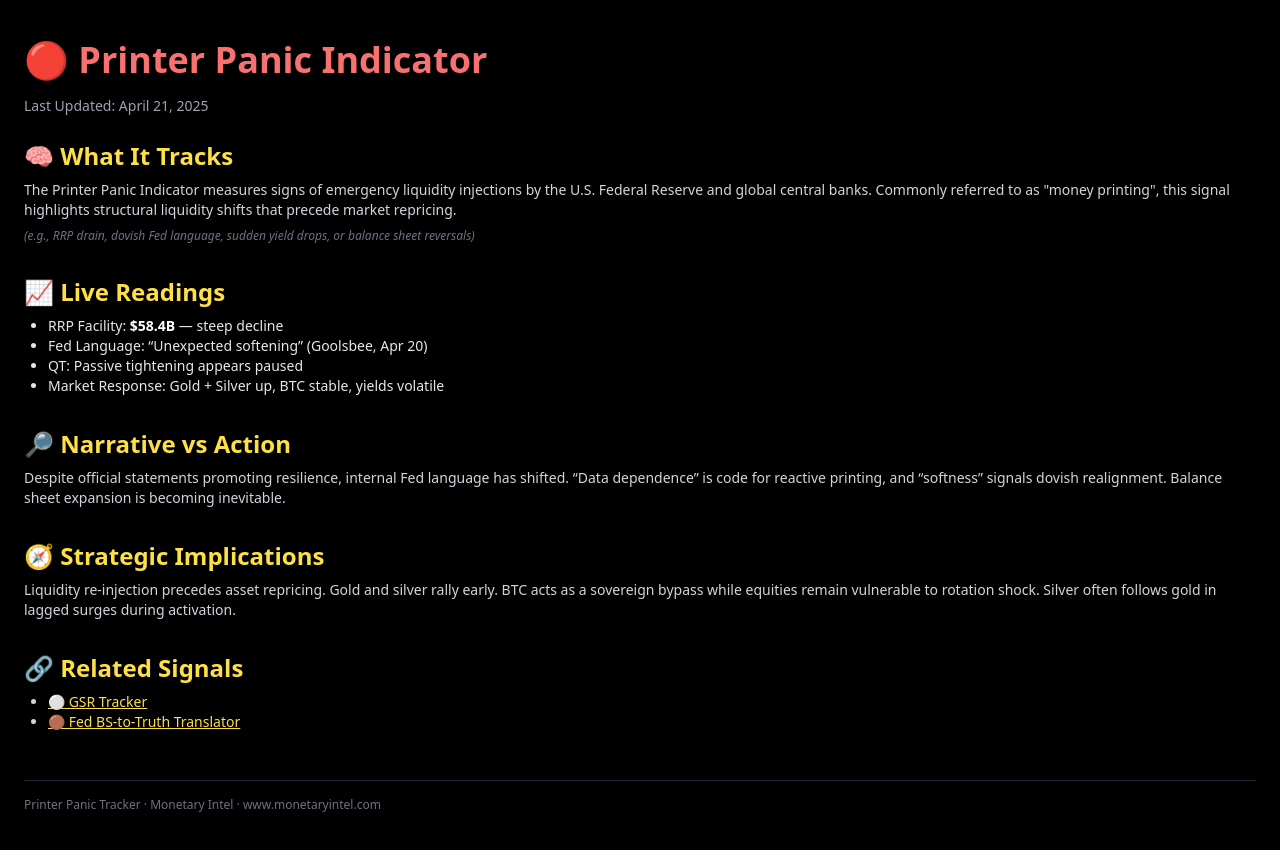
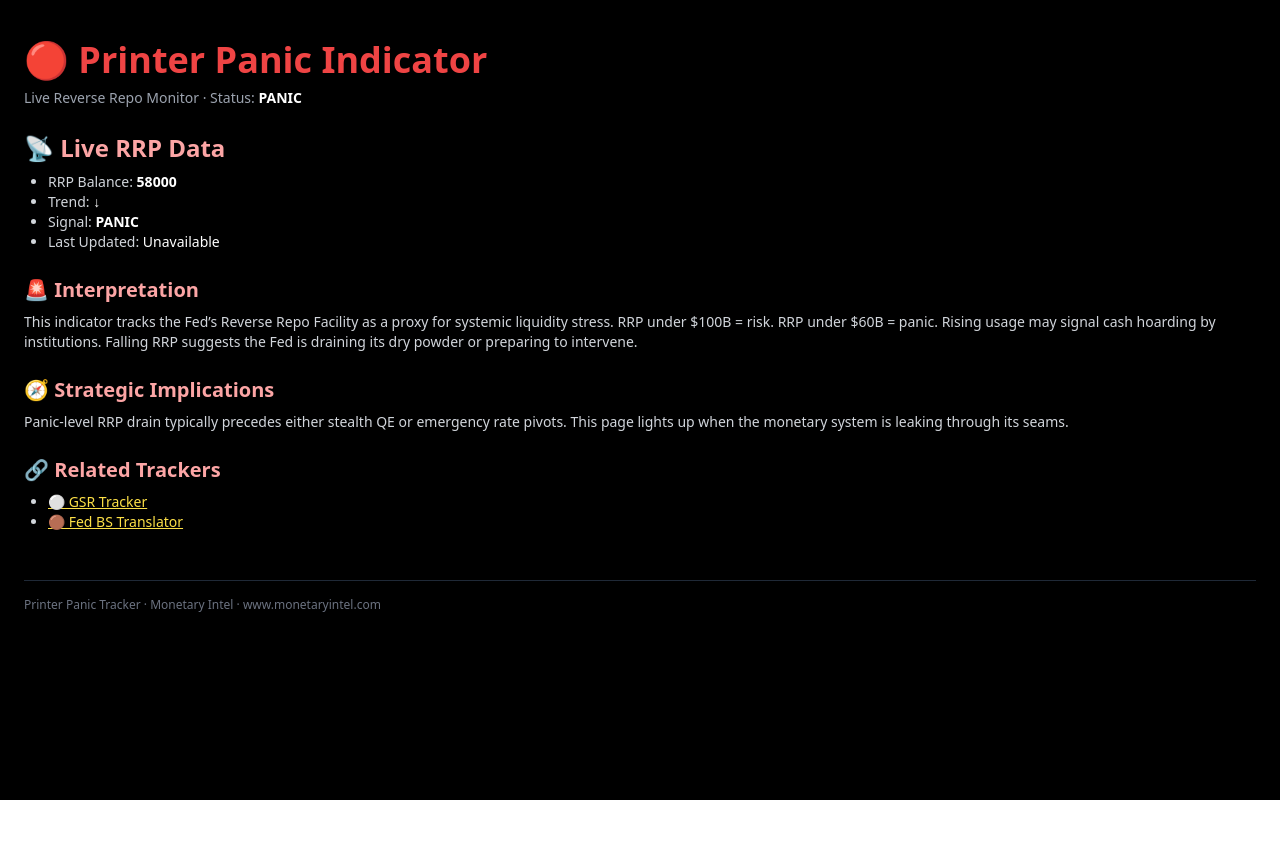
Before and after one commit to Shasta232/reset-ledger, a Next.js app: page /trackers/printer-panic in a window 1280 px wide. Shown: the top 850 px of the page. After the commit the page ends 800 px from the top, so only its background shows below. Built offline with nearby package versions, Linux system fonts and the light colour scheme; no server answers.

Commit message:
Restore live printer panic tracker with FRED data

```diff
--- a/pages/trackers/printer-panic.js
+++ b/pages/trackers/printer-panic.js
@@ -1,50 +1,69 @@
 import Link from 'next/link';
 
-export default function PrinterPanic() {
+export async function getServerSideProps() {
+  const fallback = { rrp: 58000, status: 'PANIC', trend: '↓', updated: 'Unavailable' };
+
+  try {
+    const res = await fetch('https://api.stlouisfed.org/fred/series/observations?series_id=RRPONTSYD&api_key=c820e0ce56eee34bb625b87367825a49&file_type=json&limit=2');
+    const data = await res.json();
+
+    const latest = data.observations[data.observations.length - 1];
+    const prev = data.observations[data.observations.length - 2];
+
+    const rrp = parseFloat(latest.value);
+    const trend = rrp > parseFloat(prev.value) ? '↑' : rrp < parseFloat(prev.value) ? '↓' : '→';
+    let status = 'SAFE';
+    if (rrp < 100000) status = 'RISK';
+    if (rrp < 60000) status = 'PANIC';
+
+    return {
+      props: {
+        rrp: rrp.toLocaleString('en-US', { style: 'currency', currency: 'USD', maximumFractionDigits: 0 }),
+        trend,
+        status,
+        updated: latest.date
+      }
+    };
+  } catch (err) {
+    return { props: fallback };
+  }
+}
+
+export default function PrinterPanic({ rrp, trend, status, updated }) {
   return (
     <main className="min-h-screen bg-black text-white font-sans px-6 py-10">
-      <h1 className="text-4xl font-bold text-red-400 mb-4">🔴 Printer Panic Indicator</h1>
-      <p className="text-sm text-gray-400 mb-6">Last Updated: April 21, 2025</p>
+      <h1 className="text-4xl font-bold text-red-500 mb-2">🔴 Printer Panic Indicator</h1>
+      <p className="text-sm text-gray-400 mb-6">Live Reverse Repo Monitor · Status: <span className="font-bold text-white">{status}</span></p>
 
-      <section className="mb-8">
-        <h2 className="text-2xl text-yellow-300 font-semibold mb-2">🧠 What It Tracks</h2>
-        <p className="text-gray-300 text-sm">
-          The Printer Panic Indicator measures signs of emergency liquidity injections by the U.S. Federal Reserve and global central banks.
-          Commonly referred to as "money printing", this signal highlights structural liquidity shifts that precede market repricing.
-        </p>
-        <p className="text-gray-500 text-xs mt-2 italic">
-          (e.g., RRP drain, dovish Fed language, sudden yield drops, or balance sheet reversals)
+      <section className="mb-6">
+        <h2 className="text-2xl text-red-300 font-semibold mb-2">📡 Live RRP Data</h2>
+        <ul className="text-sm text-gray-300 list-disc pl-6">
+          <li>RRP Balance: <span className="text-white font-bold">{rrp}</span></li>
+          <li>Trend: <span className="text-white font-bold">{trend}</span></li>
+          <li>Signal: <span className="text-white font-bold">{status}</span></li>
+          <li>Last Updated: <span className="text-white">{updated}</span></li>
+        </ul>
+      </section>
+
+      <section className="mb-6">
+        <h2 className="text-xl text-red-300 font-semibold mb-2">🚨 Interpretation</h2>
+        <p className="text-sm text-gray-300">
+          This indicator tracks the Fed’s Reverse Repo Facility as a proxy for systemic liquidity stress.
+          RRP under $100B = risk. RRP under $60B = panic. Rising usage may signal cash hoarding by institutions.
+          Falling RRP suggests the Fed is draining its dry powder or preparing to intervene.
         </p>
       </section>
 
-      <section className="mb-8">
-        <h2 className="text-2xl text-yellow-300 font-semibold mb-2">📈 Live Readings</h2>
-        <ul className="list-disc text-sm pl-6 text-gray-200">
-          <li>RRP Facility: <span className="text-white font-bold">$58.4B</span> — steep decline</li>
-          <li>Fed Language: “Unexpected softening” (Goolsbee, Apr 20)</li>
-          <li>QT: Passive tightening appears paused</li>
-          <li>Market Response: Gold + Silver up, BTC stable, yields volatile</li>
-        </ul>
-      </section>
-
-      <section className="mb-8">
-        <h2 className="text-2xl text-yellow-300 font-semibold mb-2">🔎 Narrative vs Action</h2>
-        <p className="text-gray-300 text-sm">
-          Despite official statements promoting resilience, internal Fed language has shifted. “Data dependence” is code
-          for reactive printing, and “softness” signals dovish realignment. Balance sheet expansion is becoming inevitable.
+      <section className="mb-6">
+        <h2 className="text-xl text-red-300 font-semibold mb-2">🧭 Strategic Implications</h2>
+        <p className="text-sm text-gray-300">
+          Panic-level RRP drain typically precedes either stealth QE or emergency rate pivots.
+          This page lights up when the monetary system is leaking through its seams.
         </p>
       </section>
 
-      <section className="mb-8">
-        <h2 className="text-2xl text-yellow-300 font-semibold mb-2">🧭 Strategic Implications</h2>
-        <p className="text-sm text-gray-300">
-          Liquidity re-injection precedes asset repricing. Gold and silver rally early. BTC acts as a sovereign bypass
-          while equities remain vulnerable to rotation shock. Silver often follows gold in lagged surges during activation.
-        </p>
-      </section>
-
-      <section className="mb-8">
-        <h2 className="text-2xl text-yellow-300 font-semibold mb-2">🔗 Related Signals</h2>
+      <section className="mb-6">
+        <h2 className="text-xl text-red-300 font-semibold mb-2">🔗 Related Trackers</h2>
         <ul className="list-disc text-sm pl-6 text-gray-300">
           <li>
             <Link href="/trackers/gsr" className="text-yellow-300 underline hover:text-yellow-100">
@@ -53,7 +72,7 @@ export default function PrinterPanic() {
           </li>
           <li>
             <Link href="/trackers/fed-bs" className="text-yellow-300 underline hover:text-yellow-100">
-              🟤 Fed BS-to-Truth Translator
+              🟤 Fed BS Translator
             </Link>
           </li>
         </ul>
@@ -61,9 +80,7 @@ export default function PrinterPanic() {
 
       <footer className="text-xs text-gray-500 border-t border-gray-800 pt-4 mt-12">
         <p>Printer Panic Tracker · Monetary Intel · www.monetaryintel.com</p>
-
       </footer>
     </main>
   );
 }
-// force rebuild
```
